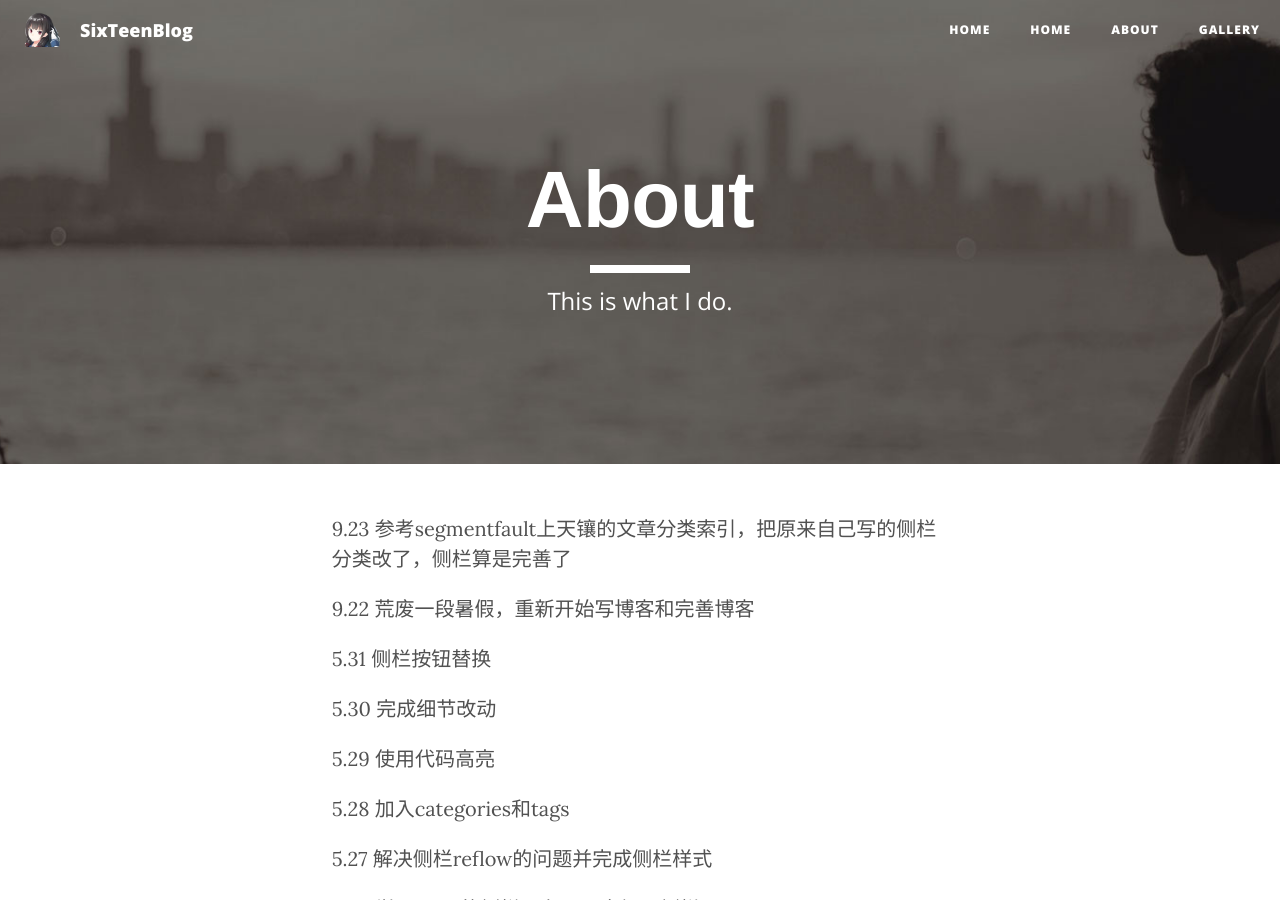
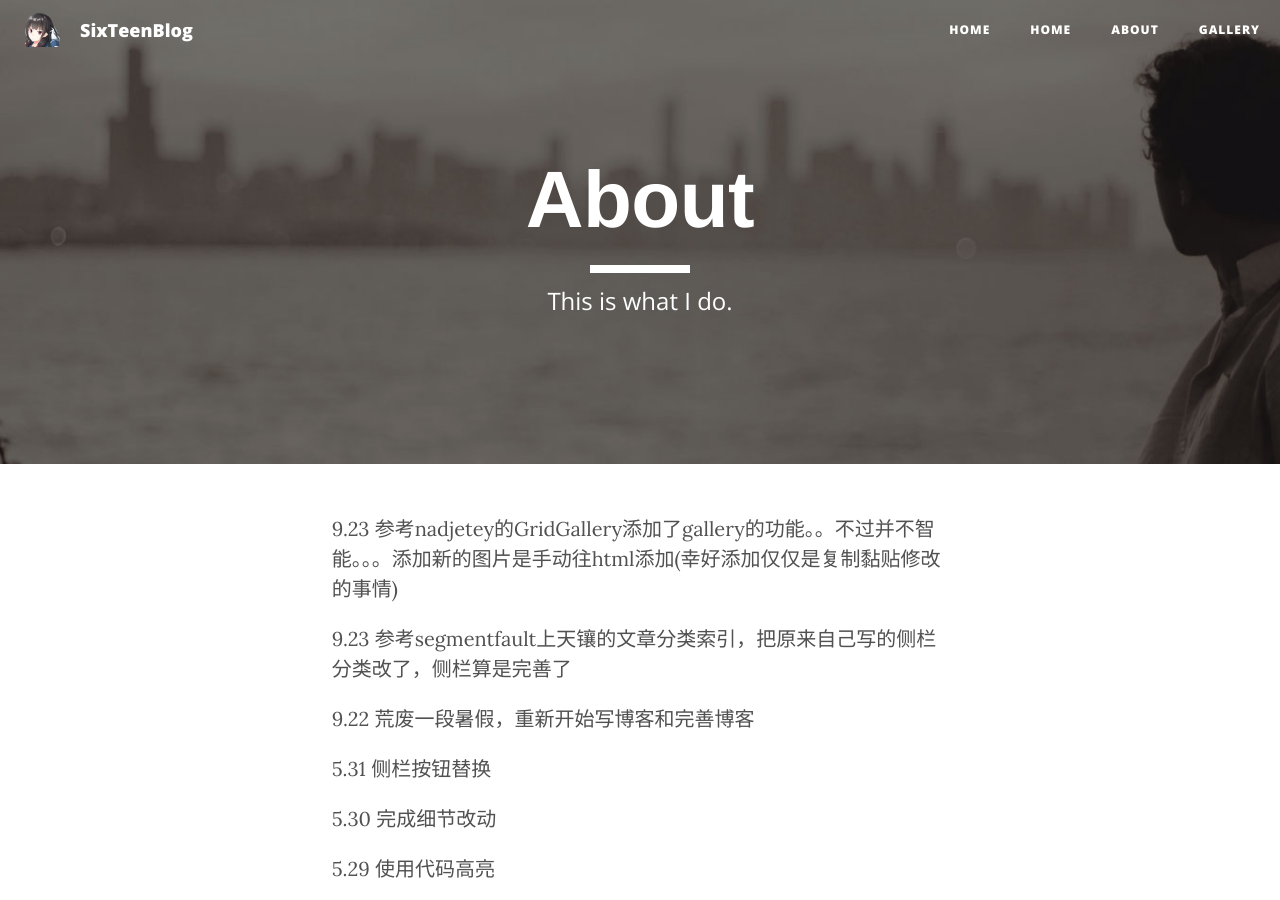
Before and after one commit to 16sixteen/16sixteen.github.io, a Jekyll site: the page built from about.html, in a window 1280 px wide and 900 px high. Built offline with Jekyll 4.4.1, drawn with Linux system fonts in a browser that asks for light colours; nearby versions of some CDN libraries; Markdown is read by kramdown in place of the engine named in the settings.

Commit message:
gallery add bar

```diff
--- a/about.html
+++ b/about.html
@@ -4,6 +4,8 @@
 description: "This is what I do."
 header-img: "img/about-bg.jpg"
 ---
+
+<p>9.23  参考nadjetey的GridGallery添加了gallery的功能。。不过并不智能。。。添加新的图片是手动往html添加(幸好添加仅仅是复制黏贴修改的事情)</p>
 
 <p>9.23  参考segmentfault上天镶的文章分类索引，把原来自己写的侧栏分类改了，侧栏算是完善了</p>
 
--- a/gallery.html
+++ b/gallery.html
@@ -17,7 +17,10 @@
     <script src="{{ site.baseurl }}/js/modernizr.custom.js"></script>
   </head>
   <body>
-
+{% include head.html %}
+{% include sidebar.html %}
+{% include nav.html %}
+{% include footer.html %}
 <!--******************************************************************-->
 <!--******************************************************************-->
 <!--***************************content********************************-->
```
